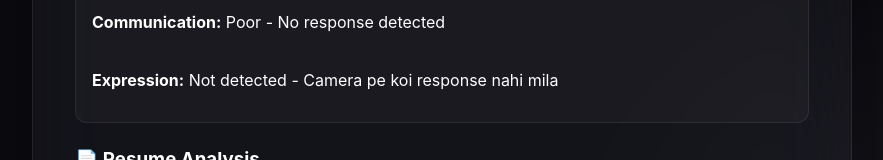
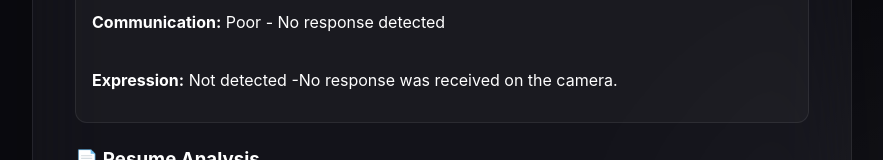
Before and after one commit to Kjangir25/hirelens-ai, a React (Vite) app in the folder frontend/: page /report in a window 1280 px wide. Shown: the part 429-589 px from the top of the page, without its empty margins (198-1081 px from the left). Built offline with nearby package versions, Linux system fonts and the light colour scheme.

Commit message:
update 1 line

```diff
--- a/frontend/src/pages/Report.jsx
+++ b/frontend/src/pages/Report.jsx
@@ -46,7 +46,7 @@ export default function ReportPage() {
           <div style={{marginTop:'14px', display:'flex', flexDirection:'column', gap:'6px'}}>
             <p style={{color:'var(--text-main)'}}><b>Confidence:</b> {answered === 0? '0% (No answer given)' : `${Math.max(20, (answered*12))}%`}</p>
             <p style={{color:'var(--text-main)'}}><b>Communication:</b> {answered === 0? 'Poor - No response detected' : answered < 4? 'Average - Try to speak more' : 'Good'}</p>
-            <p style={{color:'var(--text-main)'}}><b>Expression:</b> {answered === 0? 'Not detected - Camera pe koi response nahi mila' : 'Average - Eye contact improve karo'}</p>
+            <p style={{color:'var(--text-main)'}}><b>Expression:</b> {answered === 0? 'Not detected -No response was received on the camera.' : 'Average - Eye contact improve karo'}</p>
           </div>
         </div>
 
```
